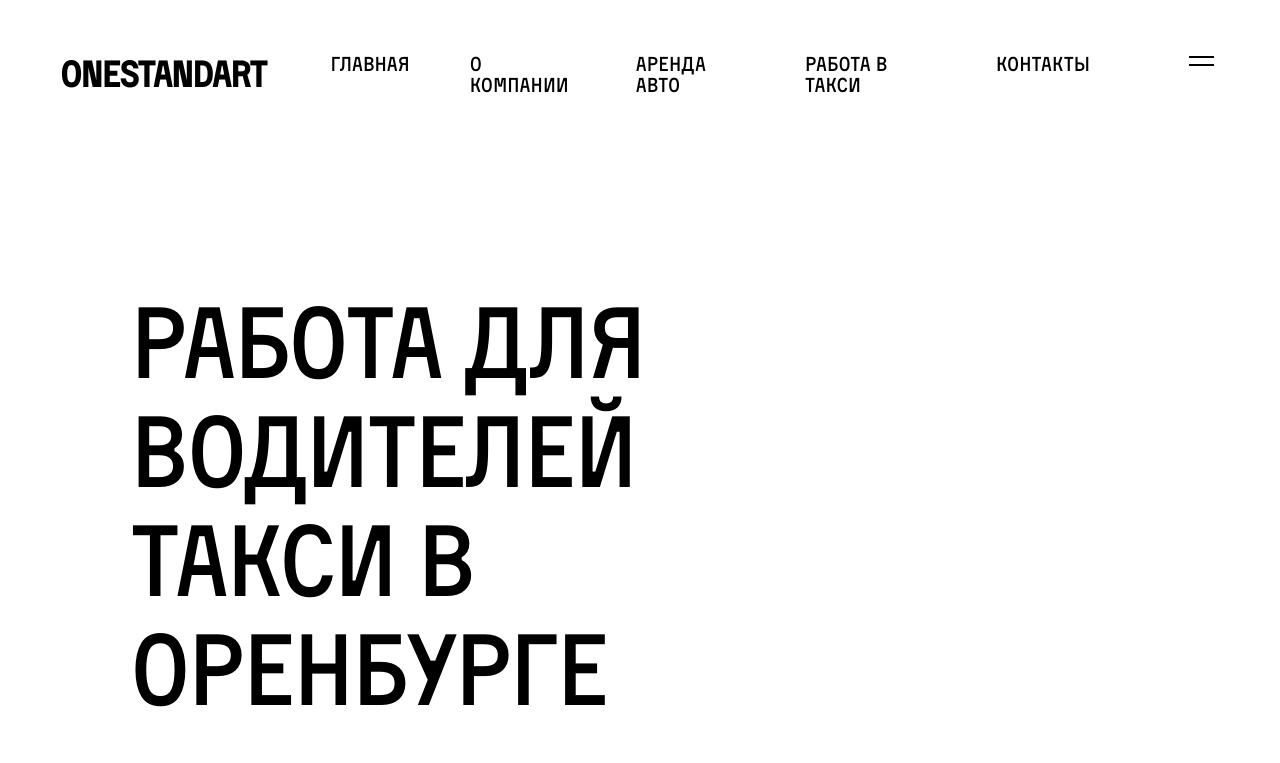
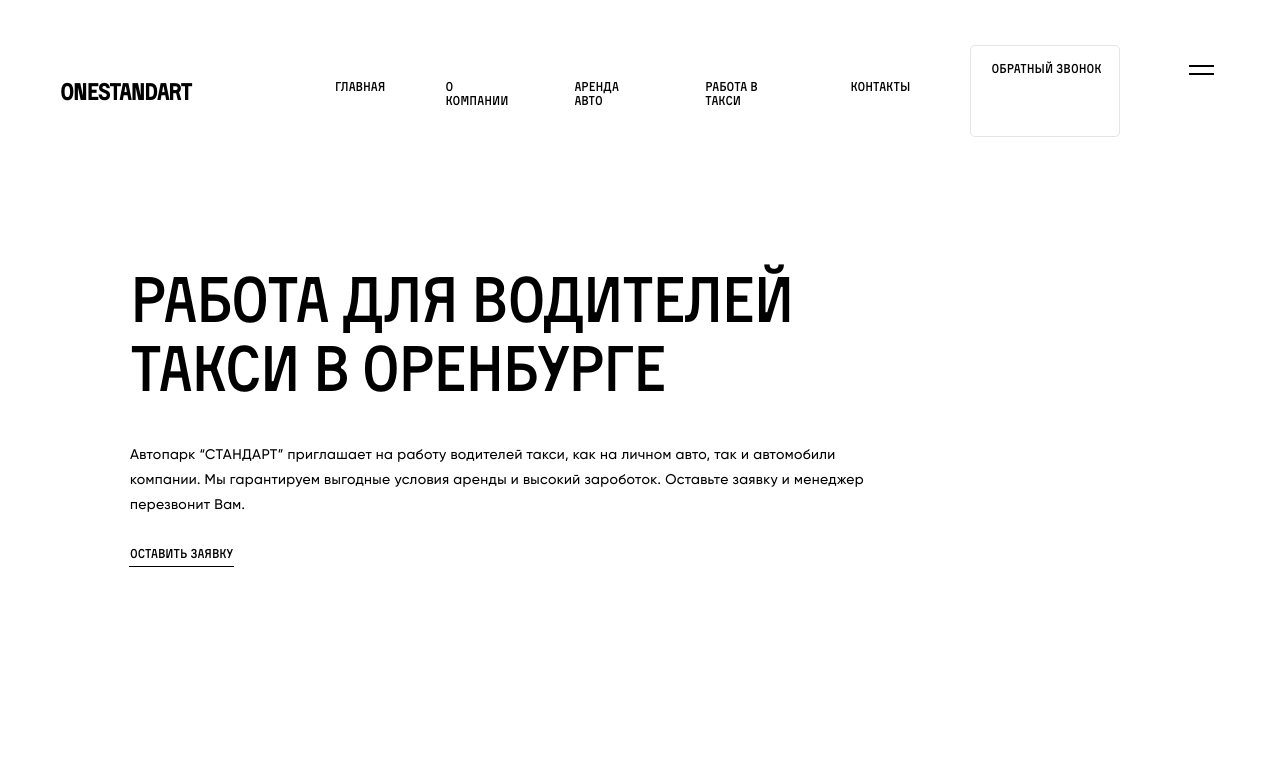
Before and after one commit to sx-motive/onestandart-nextjs, a Next.js app: page / in a window 1280 px wide. Shown: the top 763 px of the page. Built offline with nearby package versions, Linux system fonts and the light colour scheme.

Commit message:
update respons

```diff
--- a/components/header.js
+++ b/components/header.js
@@ -9,7 +9,20 @@ function Header() {
           <span data-text="Твой таксопарк">Onestandart</span>
         </a>
       </Link>
-      <Nav />
+      <div className="right-header">
+        <Nav />
+        <button
+          data-magnetic
+          className="btn -skew -outline -form"
+          cursor="-color-white"
+        >
+          <span data-text="Обратный звонок">Обратный звонок</span>
+
+          <div className="ripple">
+            <div className="ripple-span"></div>
+          </div>
+        </button>
+      </div>
     </header>
   );
 }
--- a/package.json
+++ b/package.json
@@ -10,6 +10,7 @@
   },
   "dependencies": {
     "embla-carousel": "^4.5.3",
+    "framer-motion": "^4.1.17",
     "locomotive-scroll": "^4.1.1",
     "next": "11.0.1",
     "react": "17.0.2",
--- a/pages/_app.js
+++ b/pages/_app.js
@@ -6,11 +6,11 @@ import Script from "next/script";
 import Layout from "../components/layout";
 
 // styles import
+import "../styles/fonts.css";
 import "../styles/globals.css";
 import "../styles/cursor.css";
 import "../styles/buttons.css";
 import "../styles/breakpoints.css";
-import "../styles/fonts.css";
 
 function MyApp({ Component, pageProps }) {
   useEffect(() => {
--- a/styles/breakpoints.css
+++ b/styles/breakpoints.css
@@ -1,12 +1,6 @@
 @media screen and (max-width: 1460px) {
   :root {
-    --p-fs: 22px;
-    --h1-fs: 5rem;
-    --h2-fs: 4.5rem;
-    --h3-fs: 3rem;
-    --h4-fs: 3rem;
-    --h5-fs: 2rem;
-    --h6-fs: 1rem;
+    --p-fs: 14px;
   }
 
   .container {
@@ -17,258 +11,264 @@
     max-width: 780px;
   }
 
-  .menu-toggle {
-    margin: 15px 0;
+  /* header */
+}
+
+@media screen and (max-width: 1260px) {
+  :root {
+    --p-fs: 14px;
   }
 
-  .menu .menu-wrapper-bg,
-  .menu .menu-wrapper {
-    width: 750px;
+  .container {
+    max-width: 1020px;
   }
 
-  /* tutorials layout */
+  .wrapper {
+    max-width: 780px;
+  }
 
-  .tutorials-wrap {
-    padding: 60px 60px;
-  }
-  .tutorials .tutorials-item {
-    position: relative;
-    width: 33%;
-    padding: 20px;
-    margin-bottom: 60px;
+  /* header */
+
+  header ul {
+    display: none;
   }
 }
 
-@media screen and (max-width: 1120px) {
+/* MOBILE */
+
+@media screen and (max-width: 800px) {
   :root {
-    --p-fs: 20px;
-    --h1-fs: 5rem;
-    --h2-fs: 4.5rem;
-    --h3-fs: 3rem;
-    --h4-fs: 3rem;
-    --h5-fs: 2rem;
+    --p-fs: 14px;
+    --h1-fs: 1rem;
+    --h2-fs: 5rem;
+    --h3-fs: 4rem;
+    --h4-fs: 4rem;
+    --h5-fs: 1.7rem;
     --h6-fs: 1rem;
   }
+
   .container {
-    max-width: 100%;
-    padding: 0 80px;
-  }
-  .img-split .img-split-wrap {
-    margin: 20px 0;
-    height: 650px;
-  }
-  .default {
-    padding: 150px 0 150px 0;
-  }
-  /* tutorials layout */
-  .tutorials-wrap {
-    padding: 60px 60px;
-  }
-  .tutorials .tutorials-item {
-    position: relative;
-    width: 50%;
-    padding: 20px;
-    margin-bottom: 60px;
-  }
-}
-
-@media screen and (max-width: 820px) {
-  :root {
-    --p-fs: 18px;
-    --h2-fs: 3rem;
-    --h3-fs: 2rem;
-    --h4-fs: 2rem;
-    --h5-fs: 1.5rem;
-    --h6-fs: 1rem;
-  }
-  .container {
-    max-width: 100%;
-    padding: 0 35px;
+    padding: 0 30px;
   }
 
+  /* header */
+
   header {
-    padding: 35px 35px 0 35px;
+    padding: 20px 30px;
   }
 
-  .title {
-    min-height: 65vh;
+  .toggle-wrap {
+    height: 86px;
+    width: 100px;
+  }
+
+  .logo {
+    width: 150px;
+  }
+
+  header .right-header button {
+    margin: 0 70px 0 0;
+  }
+
+  /* text */
+
+  .text {
+    padding: 150px 0 100px 0;
+  }
+
+  .img-text {
+    padding: 00vh 0 0 0;
   }
 
   .img-full {
+    position: relative;
+    overflow: hidden;
     height: 50vh;
+    margin: 0 auto;
+    width: 100%;
+    margin: 0 00px;
+    z-index: 1;
   }
 
-  .img-split .img-split-wrap {
-    height: 450px;
-  }
-
-  .menu .logo {
-    top: 35px;
-    left: 35px;
-  }
-
-  .toggle-wrap {
-    position: fixed;
-    right: 0;
-    top: 0;
-    height: 95px;
-    width: 80px;
-    z-index: 200;
-    display: flex;
-    align-items: center;
-    justify-content: center;
-  }
-
-  .menu .menu-wrapper-bg,
-  .menu .menu-wrapper {
-    width: 100%;
-    padding-bottom: 50px;
-  }
-
-  .menu-main {
-    padding: 0 35px;
-    display: flex;
-    flex-direction: column-reverse;
-  }
-  .menu-col-title {
-    margin-bottom: 20px;
-  }
-  .menu-col {
-    padding: 0;
-  }
-  .menu-col:nth-child(2) {
-    margin: 0 0 40px 0;
-    width: 100%;
-  }
-  .menu-col:nth-child(1) {
-    width: 100%;
-  }
-  .social-list ul {
+  .img-text .container {
     display: flex;
     flex-wrap: wrap;
-    flex-direction: row;
+    flex-direction: column-reverse;
+    padding: 100px 0 0 0;
   }
-  .social-list li {
-    margin: 0 20px 0 0;
-  }
-  .menu-footer {
-    padding: 30px 35px 35px 35px;
-  }
-
-  .motive-call-to {
-    right: 20px;
-    bottom: 20px;
-    height: 75px;
-    width: 75px;
-  }
-
-  .img-split .img-split-left {
+  .img-text .text-col {
     width: 100%;
-    padding-bottom: 0;
-  }
-  .img-split .img-split-right {
-    width: 100%;
-    margin-top: 0;
-  }
-
-  .outro {
-    height: 100%;
-    min-height: 460px;
-  }
-  .outro .container {
-    min-height: 400px;
-  }
-
-  .outro .outro-top span {
-    font-size: 2.5rem;
-    letter-spacing: -0.04rem;
-  }
-  .outro .outro-bottom {
-    justify-content: flex-start;
-    font-size: 0.6rem;
-    flex-direction: column-reverse;
-    align-items: flex-start;
-  }
-
-  .outro .outro-bottom li {
-    margin: 0 20px 20px 0;
-  }
-  .outro .outro-bottom ul {
-    margin-bottom: 70px;
-    flex-wrap: wrap;
-  }
-
-  .steps .steps-wrap {
-    -webkit-column-count: 2;
-    column-count: 2;
-    margin-top: 100px;
-    list-style: disc outside none;
-    list-style: initial;
-  }
-
-  .steps .steps-item {
-    font-size: 0.85rem;
-    margin: 0 0 35px 0;
-    counter-reset: cb-listing-ol;
-    list-style: initial;
-    padding-left: 10px;
-    width: 80%;
-  }
-
-  /* text default layout */
-
-  .text {
-    padding: 15vh 0;
-  }
-
-  /* text split 30/70 */
-
-  .text-split {
-    padding: 15vh 0 5vh 0;
-  }
-
-  .text-split .text-split-left {
-    width: 100%;
-    margin-bottom: 40px;
-  }
-
-  .text-split .text-split-right {
-    position: relative;
-    width: 100%;
-  }
-
-  /* tutorials layout */
-  .tutorials-wrap {
-    padding: 60px 35px;
-  }
-  .tutorials .tutorials-item {
-    position: relative;
-    width: 100%;
-    padding: 20px 0;
-    margin-bottom: 20px;
-  }
-
-  /* image text section split */
-
-  .img-text.-reverse .container {
-    flex-direction: row;
-  }
-
-  .img-text.-reverse .img-col {
-    padding: 0 0 0 0;
+    padding: 0px 30px 30px 30px;
   }
 
   .img-text .img-col {
     width: 100%;
-    padding: 0 0 0 0;
+    padding: 0;
+    margin-top: 40px;
   }
 
-  .img-text .text-col {
+  .img-text.-reverse .container {
+    display: flex;
+    flex-wrap: wrap;
+    flex-direction: column-reverse;
+    padding: 100px 0 0 0;
+  }
+  .img-text.-reverse .text-col {
     width: 100%;
-    padding: 40px 20px;
   }
 
-  .img-text .img-split-wrap {
-    min-height: 40vh;
+  .img-text.-reverse .img-col {
+    width: 100%;
+    padding: 0;
+    margin-top: 40px;
+  }
+
+  .img-text .img-split-wrap::before {
+    display: none;
+  }
+
+  .text-scroll-wrap {
+    position: relative;
+    left: -300%;
+    width: 600%;
+    overflow: hidden;
+    transform: rotate(-20deg);
+    padding: 100px 0 0 0;
+  }
+
+  .text-scroll-wrap span {
+    display: block;
+    position: relative;
+    font-size: 20vw;
+    font-family: "Activist", sans-serif;
+    -webkit-text-stroke: 1px #000;
+    color: transparent;
+    margin-top: 10px;
+    margin-bottom: 00px;
+    line-height: 0.6;
+    opacity: 0.4;
+  }
+
+  section.we-do .we-do-box {
+    position: relative;
+    width: 100%;
+    padding: 20px 20px 20px 0;
+    text-align: center;
+  }
+
+  section.we-do .img-wrap {
+    position: relative;
+    overflow: hidden;
+    padding: 20px 20px 20px 0;
+    height: 250px;
+    width: 250px;
+    margin: 0 auto;
+    border-radius: 50%;
+    margin-bottom: 50px;
+  }
+
+  section.prefooter {
+    padding: 10vh 0 0 0;
+    background-color: #fff;
+  }
+
+  section.prefooter .prefooter-col {
+    position: relative;
+    width: 100%;
+    padding: 0px;
+  }
+
+  section.prefooter .prefooter-col .img-wrap {
+    position: relative;
+    overflow: hidden;
+    margin-top: 40px;
+    min-height: 60vh;
+  }
+
+  .outro .outro-top {
+    position: relative;
+    width: 100%;
+    display: flex;
+    flex-wrap: wrap;
+  }
+
+  .outro .outro-col {
+    position: relative;
+    width: 100%;
+    padding: 20px 40px 20px 0;
+  }
+
+  .outro .outro-col:nth-child(1) {
+    position: relative;
+    width: 100%;
+    padding: 20px 100px 20px 0;
+  }
+
+  .outro .outro-bottom {
+    position: relative;
+    width: 100%;
+    display: flex;
+    flex-wrap: wrap;
+    flex-direction: column-reverse;
+    justify-content: flex-end;
+    font-size: 0.5rem;
+    opacity: 0.3;
+    font-weight: 400;
+    align-items: flex-start;
+    margin-top: 60px;
+  }
+
+  .outro-bottom-left {
+    margin: 20px 0;
+  }
+
+  .outro .outro-bottom li {
+    margin-left: 0;
+    margin-right: 30px;
+  }
+
+  section.auto {
+    margin: 40vh 0 0 0;
+    background-color: #111;
+    color: #fff;
+    padding: 20vh 0;
+  }
+
+  section.auto .img-wrap1 {
+    position: relative;
+    top: -200px;
+    left: 0;
+    height: 300px;
+    width: 100%;
+  }
+
+  section.auto .img-wrap2 {
+    display: none;
+  }
+  section.auto .img-wrap3 {
+    display: none;
+  }
+  section.auto .img-wrap4 {
+    display: none;
+  }
+  section.auto .img-wrap5 {
+    display: none;
+  }
+  section.auto .img-wrap6 {
+    display: none;
+  }
+  section.auto .img-wrap7 {
+    display: none;
+  }
+  section.auto .img-wrap8 {
+    display: none;
+  }
+
+  section.auto .text-wrap {
+    position: relative;
+    width: 100%;
+    text-align: left;
+    top: -300px;
+    margin: 0 auto;
   }
 }
--- a/styles/buttons.css
+++ b/styles/buttons.css
@@ -212,6 +212,11 @@
   color: var(--black);
 }
 
+section.auto span::after,
+section.auto .-skew span::before {
+  color: var(--white);
+}
+
 .-skew:hover span {
   transform: translateY(-105%);
 }
--- a/styles/globals.css
+++ b/styles/globals.css
@@ -181,10 +181,19 @@ header .container {
   justify-content: space-between;
 }
 
+header .right-header {
+  position: relative;
+  display: flex;
+  align-items: center;
+}
+
+header .right-header button {
+  margin: 0 100px 0 0;
+}
 header ul {
   display: flex;
   margin-top: 8px;
-  margin-right: 100px;
+  margin-right: 30px;
 }
 
 header ul li {
@@ -343,7 +352,7 @@ header ul li {
   position: fixed;
   right: 0;
   top: 0;
-  height: 122px;
+  height: 140px;
   width: 160px;
   z-index: 200;
   display: flex;
@@ -545,10 +554,11 @@ section.success {
 /* auto section */
 
 section.auto {
-  margin: 30vh 0 10vh 0;
+  margin: 50vh 0 50vh 0;
   background-color: #111;
   color: #fff;
   padding: 20vh 0;
+  height: 80vh;
 }
 
 section.auto .container {
@@ -556,31 +566,74 @@ section.auto .container {
   display: flex;
 }
 
-.auto .auto-col-one {
+section.auto .text-wrap {
   position: relative;
-  width: 25%;
+  width: 50%;
+  text-align: center;
+  margin: 0 auto;
 }
 
-.auto .auto-col-two {
-  position: relative;
-  width: 75%;
-  padding: 20px;
+section.auto .ripple .ripple-span {
+  background-color: var(--black);
 }
 
-.embla {
-  overflow: hidden;
+section.auto .img-wrap1 {
+  position: absolute;
+  top: -100px;
+  left: 7%;
+  height: 300px;
+  width: 420px;
 }
-.embla__container {
-  display: grid;
-  grid-auto-flow: column;
-  grid-auto-columns: 40%; /* Each slide covers 80% of the viewport */
+section.auto .img-wrap2 {
+  position: absolute;
+  top: 30%;
+  left: 14%;
+  height: 300px;
+  width: 250px;
 }
-.embla__slide {
-  flex: 0 0 400px; /* Slide covers 200px of the viewport */
+section.auto .img-wrap3 {
+  position: absolute;
+  bottom: 150px;
+  left: -230px;
+  height: 400px;
+  width: 400px;
+}
+section.auto .img-wrap4 {
+  position: absolute;
+  top: -50px;
+  right: 5%;
+  height: 300px;
+  width: 350px;
+}
+section.auto .img-wrap5 {
+  position: absolute;
+  top: 40%;
+  right: 15%;
+  height: 300px;
+  width: 250px;
+}
+section.auto .img-wrap6 {
+  position: absolute;
+  bottom: 150px;
+  right: -150px;
+  height: 300px;
+  width: 300px;
 }
 
-.embla h3 {
-  font-size: 1.3rem;
+section.auto .img-wrap7 {
+  position: absolute;
+  bottom: -150px;
+  left: 250px;
+  height: 300px;
+  width: 400px;
+}
+
+section.auto .img-wrap8 {
+  position: absolute;
+  bottom: -200px;
+  right: 250px;
+  height: 300px;
+  width: 400px;
 }
 
 /* prefooter section */
@@ -686,7 +739,7 @@ section.we-do img {
 /* text default layout */
 
 .text {
-  padding: 250px 0 100px 0;
+  padding: 240px 0 200px 0;
   background-color: var(--white);
   z-index: 1;
 }
@@ -734,7 +787,7 @@ section.we-do img {
 .img-full {
   position: relative;
   overflow: hidden;
-  height: 600px;
+  height: 80vh;
   margin: 0 auto;
   width: calc(100vw - 200px);
   margin: 0 100px;
```
Also changed, not shown: pages/index.js (+114 -5 lines), 1 other file (tests, documents, lock files or other folders).
